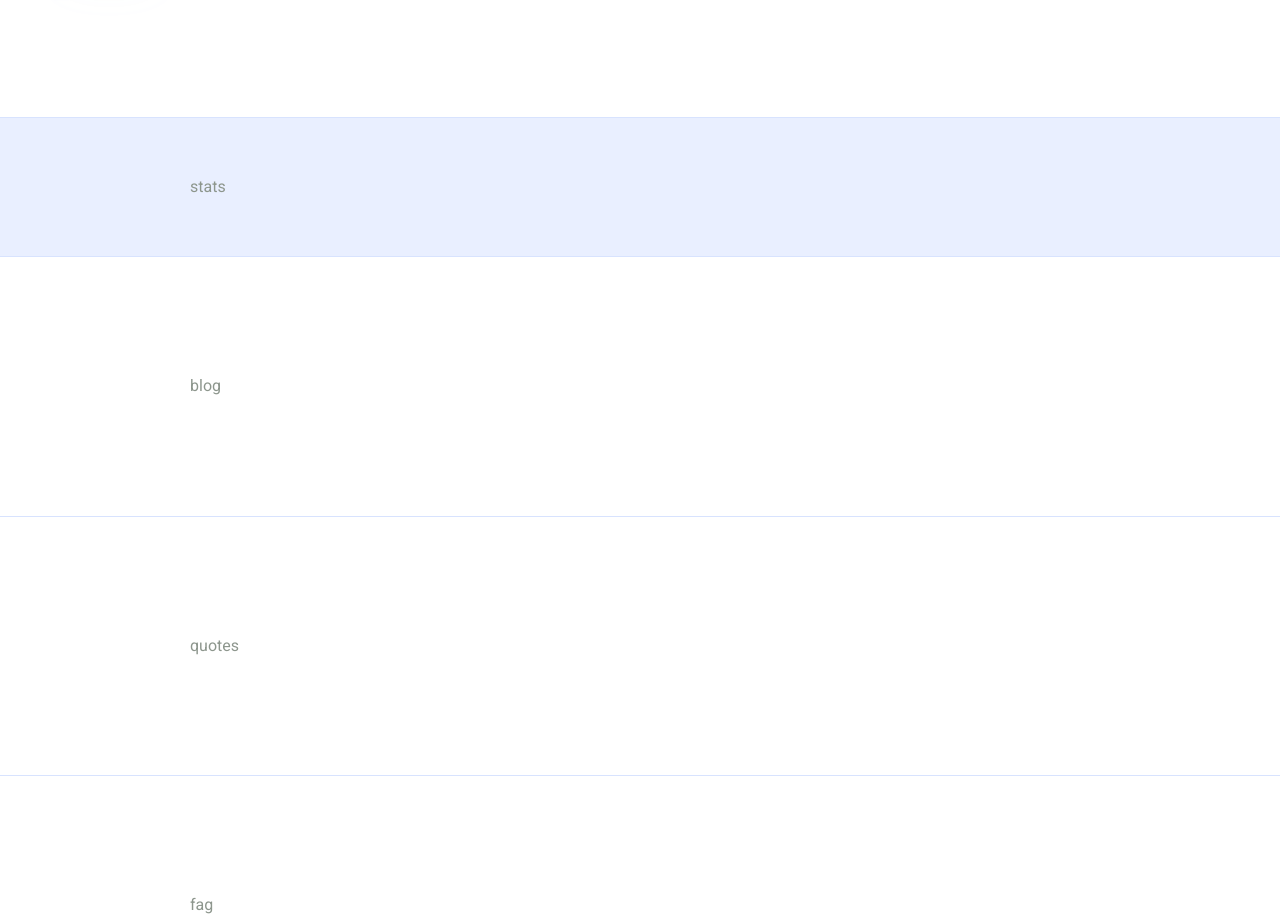
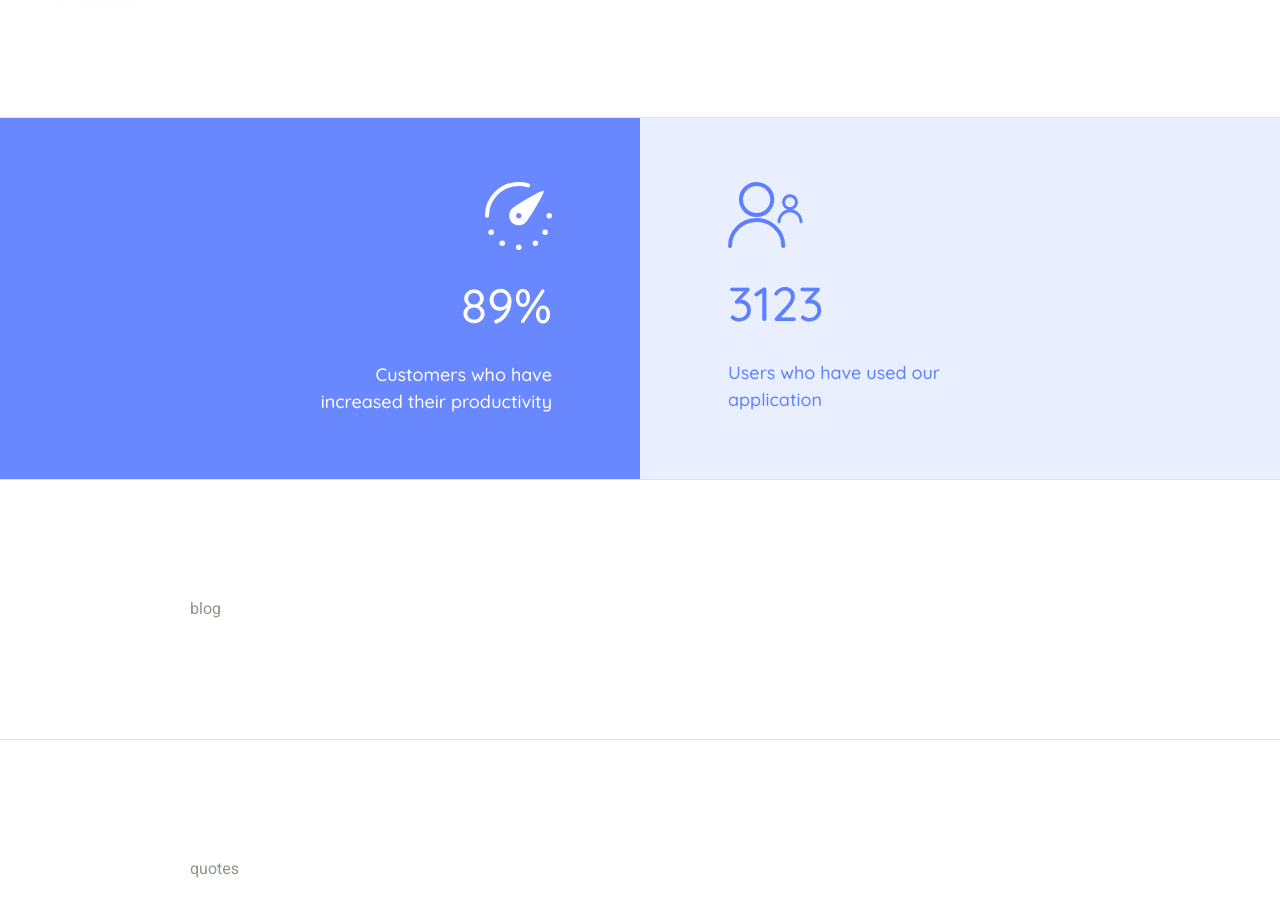
Before and after one commit to vikasykalova/app-website-gulp, a website: page index.html in a window 1280 px wide. Shown: the part 2068-2986 px from the top of the page. Drawn offline with nearby package versions, Linux system fonts and the light colour scheme.

Commit message:
блок statistics

```diff
--- a/css/styles.scss
+++ b/css/styles.scss
@@ -22,6 +22,8 @@ $fw-bold: 700;
 
 $fs-sm: 12px ;
 $fs-md: 15px;
+$fs-lg: 18px;
+$fs-xl: 48px;
 
 $padding-vertical-xs: $base * 5;
 $padding-vertical-sm: $base * 15;
@@ -497,10 +499,58 @@ h5 {
 // STATS
 .section-stats {
     background-color: #e9efff;
+    display: flex;
 
-    .section-inner {
-        padding-top: $padding-vertical-sm;
-        padding-bottom: $padding-vertical-sm;
+    &__icon {
+        margin-bottom: $base * 6;
+    }
+
+    &__number {
+        @include quicksand();
+
+        font-size: $fs-xl;
+        font-weight: $fw-regular;
+    }
+
+
+    &__text {
+        @include quicksand();
+
+        width: 50%;
+        font-size: $fs-lg;
+        font-weight: $fw-medium;
+        line-height: 1.5;
+    }
+
+    &__left,
+    &__right {
+        display: flex;
+        flex-direction: column;
+        flex-basis: 50%;
+        padding: $base*16 $base*22;
+    }
+
+    &__left {
+        align-items: flex-end;
+        text-align: right;
+        background-color: #6988FF;
+        color: #fff;
+
+        h2 {
+            color: #fff;
+            font-weight: $fw-medium;
+        }
+    }
+
+    &__right {
+        text-align: left;
+        background-color: #E9EFFF;
+        color: #5E80FF;
+
+        h2 {
+            color: #5E80FF;
+            font-weight: $fw-medium;
+        }
     }
 }
 // STATS ENDS
--- a/index.html
+++ b/index.html
@@ -182,8 +182,19 @@
 
     <!--stats -->
     <section class="section-outer section-stats">
-        <div class="section-inner">
-            stats
+        <div class="section-stats__left">
+            <div class="section-stats__icon">
+                <img src="./img/perc.svg " alt="">
+            </div>
+            <h2 class="section-stats__number__n-l">89%</h2>
+            <div class="section-stats__text">Customers who have increased their productivity</div>
+        </div>
+        <div class="section-stats__right">
+            <div class="section-stats__icon">
+                <img src="./img/users.svg" alt="">
+            </div>
+            <h2 class="section-stats__number__n-r">3123</h2>
+            <div class="section-stats__text">Users who have used our application</div>
         </div>
     </section>
     <!-- / stats -->
```
Also changed, not shown: css/styles.css, img/perc.svg (added), img/users.svg (added).
